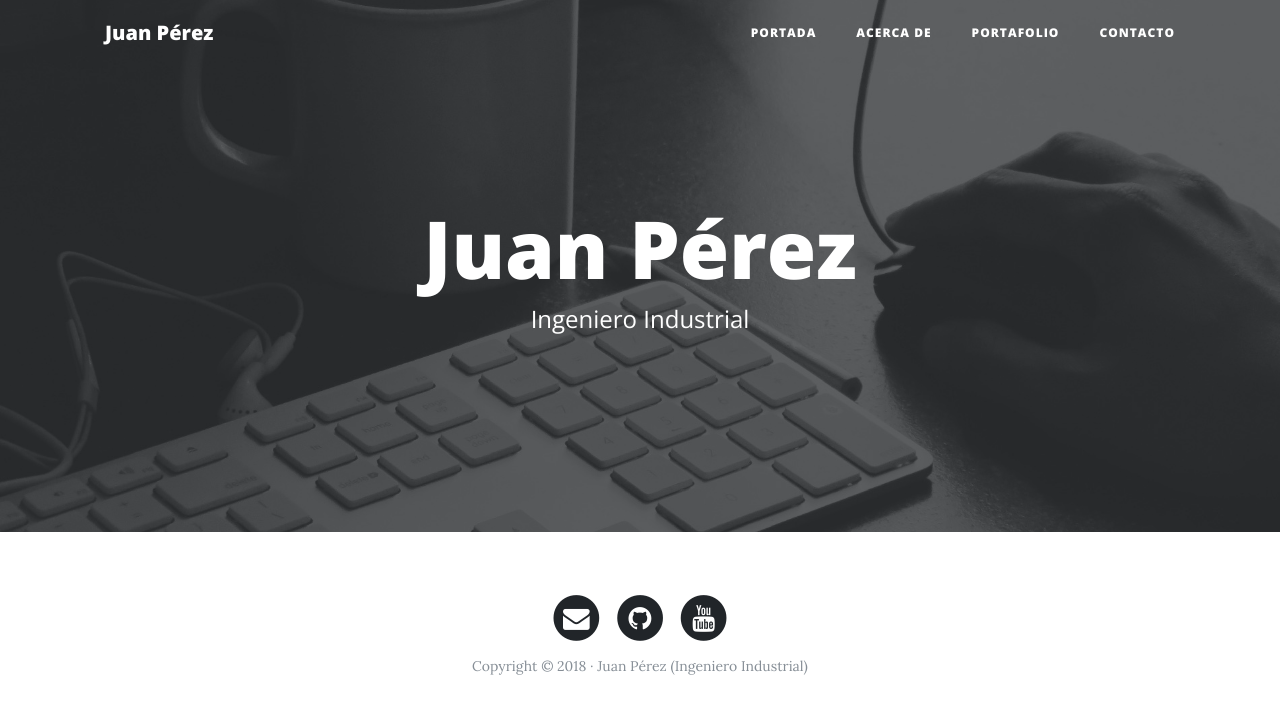
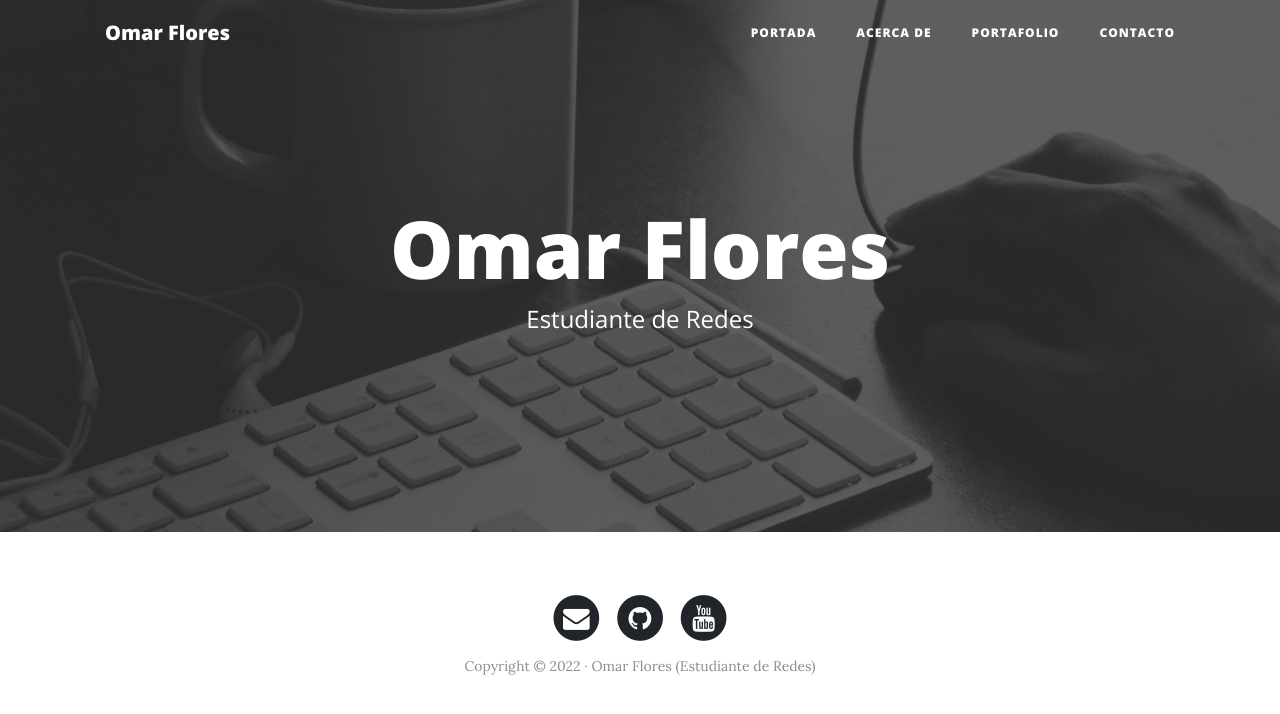
Before and after one commit to OmarFlores1231/Web_Personal_con_Flask, a Flask app: page / in a window 1280 px wide. Shown: the top 714 px of the page. Run offline with Flask 2, Linux system fonts and the light colour scheme; some libraries are stand-ins or nearby versions.

Commit message:
generando bloques de header

```diff
--- a/web_personal/templates/base.html
+++ b/web_personal/templates/base.html
@@ -21,7 +21,7 @@
     <!-- Navegación -->
     <nav class="navbar navbar-expand-lg navbar-light fixed-top" id="mainNav">
       <div class="container">
-        <a class="navbar-brand" href="{{ url_for('index') }}">Juan Pérez</a>
+        <a class="navbar-brand" href="{{ url_for('index') }}">Omar Flores</a>
         <button class="navbar-toggler navbar-toggler-right" type="button" data-toggle="collapse" data-target="#navbarResponsive" aria-controls="navbarResponsive" aria-expanded="false" aria-label="Toggle navigation">
           Menú
           <i class="fa fa-bars"></i>
@@ -44,6 +44,23 @@
         </div>
       </div>
     </nav>
+
+    <!-- Cabecera -->
+    <header class="masthead"
+    style="background-image: url('{% block header_img %}{% endblock %}')"
+    >
+      <div class="overlay"></div>
+      <div class="container">
+        <div class="row">
+          <div class="col-lg-8 col-md-10 mx-auto">
+            <div class="site-heading">
+              <h1>{% block header_title %}{% endblock %}</h1>
+              <span class="subheading">{% block header_sub %}{% endblock %}</span>
+            </div>
+          </div>
+        </div>
+      </div>
+    </header>
 
     {% block content %}
     {% endblock %}
@@ -79,7 +96,7 @@
               </a>
             </li>
           </ul>
-          <p class="copyright text-muted">Copyright &copy; 2018 · Juan Pérez (Ingeniero Industrial) </p>
+          <p class="copyright text-muted">Copyright &copy; 2022 · Omar Flores (Estudiante de Redes) </p>
         </div>
       </div>
     </div>
--- a/web_personal/templates/index.html
+++ b/web_personal/templates/index.html
@@ -2,20 +2,10 @@
 
 {% block title %}Home{% endblock %}
 
+{% block header_img %}{{ url_for('static', filename='img/home-bg.jpg') }}{% endblock %}
+{% block header_title %}Omar Flores{% endblock %}
+{% block header_sub %}Estudiante de Redes{% endblock %}
+
 {% block content %}
-    <!-- Cabecera -->
-    <header class="masthead" style="background-image: url('img/home-bg.jpg')">
-      <div class="overlay"></div>
-      <div class="container">
-        <div class="row">
-          <div class="col-lg-8 col-md-10 mx-auto">
-            <div class="site-heading">
-              <h1>Juan Pérez</h1>
-              <span class="subheading">Ingeniero Industrial</span>
-            </div>
-          </div>
-        </div>
-      </div>
-    </header>
 
 {% endblock %}
```
Also changed, not shown: web_personal/templates/about.html (+4 -14 lines), web_personal/templates/contact.html (+4 -15 lines), web_personal/templates/portfolio.html (+4 -16 lines).
